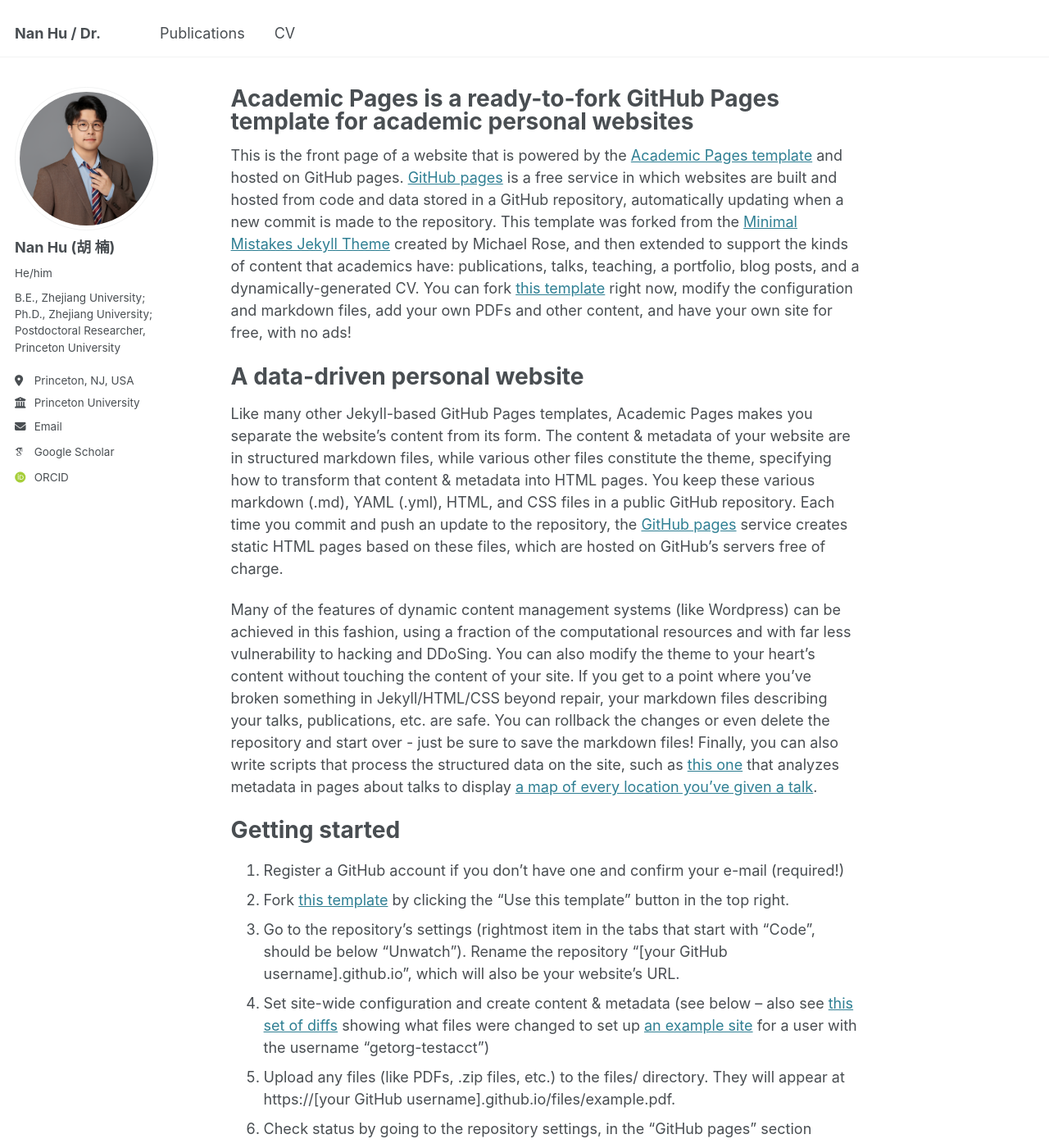
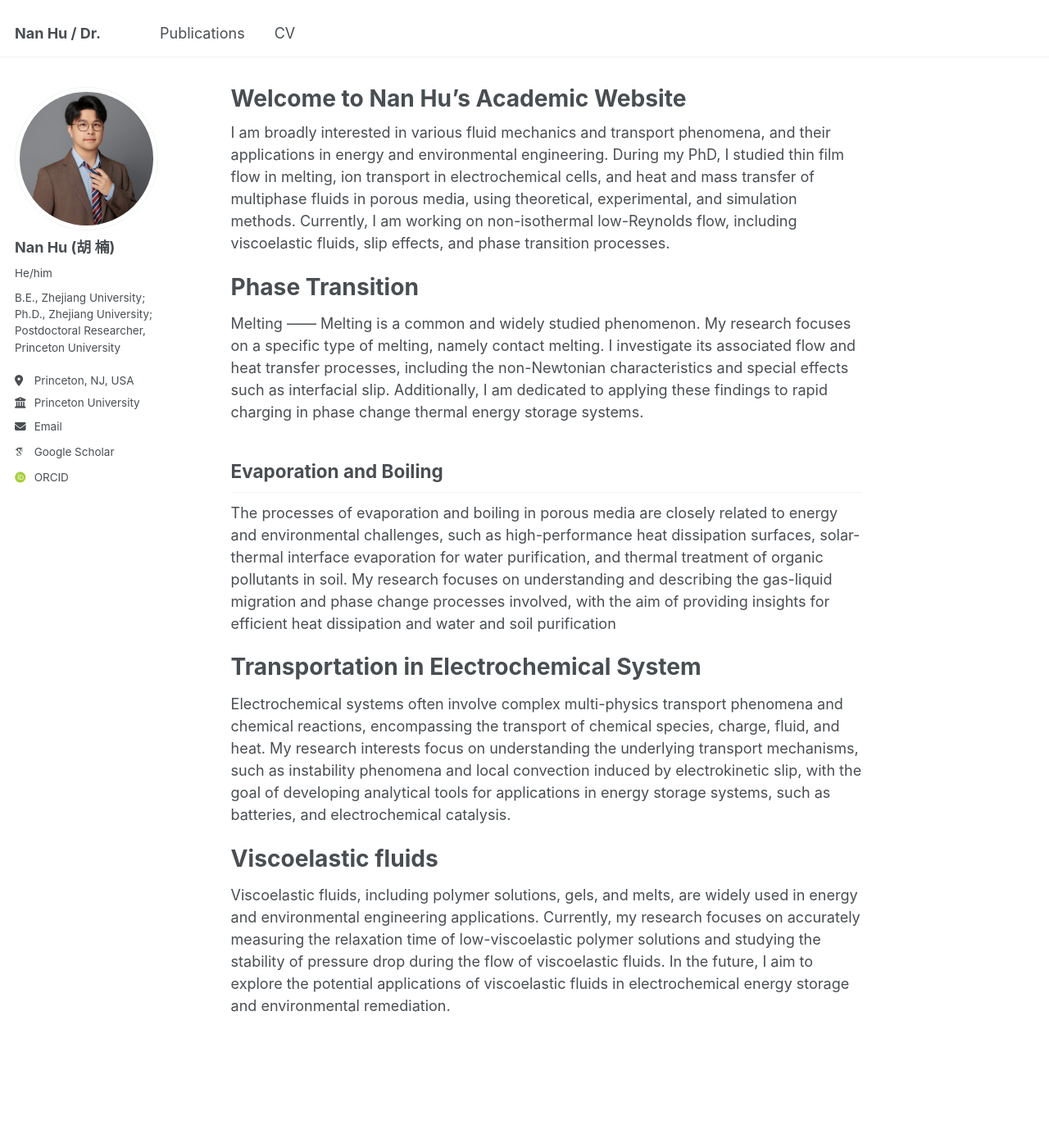
Before and after one commit to princetonNanHu/Nan, a Jekyll site: the page built from _pages/about.md, in a window 1280 px wide and 1400 px high. Shown: the whole window at 82% size. Built offline with Jekyll 4.4.1, drawn with Linux system fonts in a browser that asks for light colours; some web fonts are replaced; some of the changed text lies outside the part shown.

Commit message:
Update about.md

```diff
--- a/_pages/about.md
+++ b/_pages/about.md
@@ -1,49 +1,28 @@
 ---
 permalink: /
-title: "Academic Pages is a ready-to-fork GitHub Pages template for academic personal websites"
+title: "Welcome to Nan Hu's Academic Website "
 author_profile: true
 redirect_from:
   - /about/
   - /about.html
 ---
 
-This is the front page of a website that is powered by the [Academic Pages template](https://github.com/academicpages/academicpages.github.io) and hosted on GitHub pages. [GitHub pages](https://pages.github.com) is a free service in which websites are built and hosted from code and data stored in a GitHub repository, automatically updating when a new commit is made to the repository. This template was forked from the [Minimal Mistakes Jekyll Theme](https://mmistakes.github.io/minimal-mistakes/) created by Michael Rose, and then extended to support the kinds of content that academics have: publications, talks, teaching, a portfolio, blog posts, and a dynamically-generated CV. You can fork [this template](https://github.com/academicpages/academicpages.github.io) right now, modify the configuration and markdown files, add your own PDFs and other content, and have your own site for free, with no ads!
+I am broadly interested in various fluid mechanics and transport phenomena, and their applications in energy and environmental engineering. During my PhD, I studied thin film flow in melting, ion transport in electrochemical cells, and heat and mass transfer of multiphase fluids in porous media, using theoretical, experimental, and simulation methods. Currently, I am working on non-isothermal low-Reynolds flow, including viscoelastic fluids, slip effects, and phase transition processes.
 
-A data-driven personal website
+Phase Transition
 ======
-Like many other Jekyll-based GitHub Pages templates, Academic Pages makes you separate the website's content from its form. The content & metadata of your website are in structured markdown files, while various other files constitute the theme, specifying how to transform that content & metadata into HTML pages. You keep these various markdown (.md), YAML (.yml), HTML, and CSS files in a public GitHub repository. Each time you commit and push an update to the repository, the [GitHub pages](https://pages.github.com/) service creates static HTML pages based on these files, which are hosted on GitHub's servers free of charge.
+Melting
+------
+Melting is a common and widely studied phenomenon. My research focuses on a specific type of melting, namely contact melting. I investigate its associated flow and heat transfer processes, including the non-Newtonian characteristics and special effects such as interfacial slip. Additionally, I am dedicated to applying these findings to rapid charging in phase change thermal energy storage systems.
 
-Many of the features of dynamic content management systems (like Wordpress) can be achieved in this fashion, using a fraction of the computational resources and with far less vulnerability to hacking and DDoSing. You can also modify the theme to your heart's content without touching the content of your site. If you get to a point where you've broken something in Jekyll/HTML/CSS beyond repair, your markdown files describing your talks, publications, etc. are safe. You can rollback the changes or even delete the repository and start over - just be sure to save the markdown files! Finally, you can also write scripts that process the structured data on the site, such as [this one](https://github.com/academicpages/academicpages.github.io/blob/master/talkmap.ipynb) that analyzes metadata in pages about talks to display [a map of every location you've given a talk](https://academicpages.github.io/talkmap.html).
+Evaporation and Boiling
+------
+The processes of evaporation and boiling in porous media are closely related to energy and environmental challenges, such as high-performance heat dissipation surfaces, solar-thermal interface evaporation for water purification, and thermal treatment of organic pollutants in soil. My research focuses on understanding and describing the gas-liquid migration and phase change processes involved, with the aim of providing insights for efficient heat dissipation and water and soil purification
 
-Getting started
+Transportation in Electrochemical System
 ======
-1. Register a GitHub account if you don't have one and confirm your e-mail (required!)
-1. Fork [this template](https://github.com/academicpages/academicpages.github.io) by clicking the "Use this template" button in the top right.
-1. Go to the repository's settings (rightmost item in the tabs that start with "Code", should be below "Unwatch"). Rename the repository "[your GitHub username].github.io", which will also be your website's URL.
-1. Set site-wide configuration and create content & metadata (see below -- also see [this set of diffs](http://archive.is/3TPas) showing what files were changed to set up [an example site](https://getorg-testacct.github.io) for a user with the username "getorg-testacct")
-1. Upload any files (like PDFs, .zip files, etc.) to the files/ directory. They will appear at https://[your GitHub username].github.io/files/example.pdf.
-1. Check status by going to the repository settings, in the "GitHub pages" section
+Electrochemical systems often involve complex multi-physics transport phenomena and chemical reactions, encompassing the transport of chemical species, charge, fluid, and heat. My research interests focus on understanding the underlying transport mechanisms, such as instability phenomena and local convection induced by electrokinetic slip, with the goal of developing analytical tools for applications in energy storage systems, such as batteries, and electrochemical catalysis.
 
-Site-wide configuration
-------
-The main configuration file for the site is in the base directory in [_config.yml](https://github.com/academicpages/academicpages.github.io/blob/master/_config.yml), which defines the content in the sidebars and other site-wide features. You will need to replace the default variables with ones about yourself and your site's github repository. The configuration file for the top menu is in [_data/navigation.yml](https://github.com/academicpages/academicpages.github.io/blob/master/_data/navigation.yml). For example, if you don't have a portfolio or blog posts, you can remove those items from that navigation.yml file to remove them from the header.
-
-Create content & metadata
-------
-For site content, there is one markdown file for each type of content, which are stored in directories like _publications, _talks, _posts, _teaching, or _pages. For example, each talk is a markdown file in the [_talks directory](https://github.com/academicpages/academicpages.github.io/tree/master/_talks). At the top of each markdown file is structured data in YAML about the talk, which the theme will parse to do lots of cool stuff. The same structured data about a talk is used to generate the list of talks on the [Talks page](https://academicpages.github.io/talks), each [individual page](https://academicpages.github.io/talks/2012-03-01-talk-1) for specific talks, the talks section for the [CV page](https://academicpages.github.io/cv), and the [map of places you've given a talk](https://academicpages.github.io/talkmap.html) (if you run this [python file](https://github.com/academicpages/academicpages.github.io/blob/master/talkmap.py) or [Jupyter notebook](https://github.com/academicpages/academicpages.github.io/blob/master/talkmap.ipynb), which creates the HTML for the map based on the contents of the _talks directory).
-
-**Markdown generator**
-
-The repository includes [a set of Jupyter notebooks](https://github.com/academicpages/academicpages.github.io/tree/master/markdown_generator
-) that converts a CSV containing structured data about talks or presentations into individual markdown files that will be properly formatted for the Academic Pages template. The sample CSVs in that directory are the ones I used to create my own personal website at stuartgeiger.com. My usual workflow is that I keep a spreadsheet of my publications and talks, then run the code in these notebooks to generate the markdown files, then commit and push them to the GitHub repository.
-
-How to edit your site's GitHub repository
-------
-Many people use a git client to create files on their local computer and then push them to GitHub's servers. If you are not familiar with git, you can directly edit these configuration and markdown files directly in the github.com interface. Navigate to a file (like [this one](https://github.com/academicpages/academicpages.github.io/blob/master/_talks/2012-03-01-talk-1.md) and click the pencil icon in the top right of the content preview (to the right of the "Raw | Blame | History" buttons). You can delete a file by clicking the trashcan icon to the right of the pencil icon. You can also create new files or upload files by navigating to a directory and clicking the "Create new file" or "Upload files" buttons.
-
-Example: editing a markdown file for a talk
-![Editing a markdown file for a talk](/images/editing-talk.png)
-
-For more info
-------
-More info about configuring Academic Pages can be found in [the guide](https://academicpages.github.io/markdown/), the [growing wiki](https://github.com/academicpages/academicpages.github.io/wiki), and you can always [ask a question on GitHub](https://github.com/academicpages/academicpages.github.io/discussions). The [guides for the Minimal Mistakes theme](https://mmistakes.github.io/minimal-mistakes/docs/configuration/) (which this theme was forked from) might also be helpful.
+Viscoelastic fluids
+======
+Viscoelastic fluids, including polymer solutions, gels, and melts, are widely used in energy and environmental engineering applications. Currently, my research focuses on accurately measuring the relaxation time of low-viscoelastic polymer solutions and studying the stability of pressure drop during the flow of viscoelastic fluids. In the future, I aim to explore the potential applications of viscoelastic fluids in electrochemical energy storage and environmental remediation.
```
